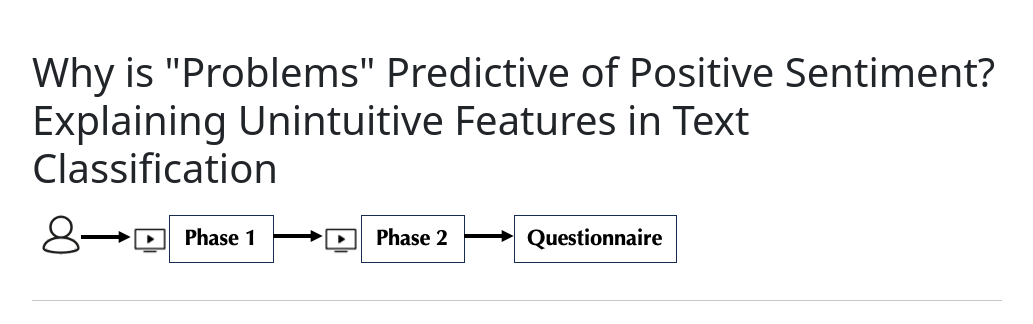
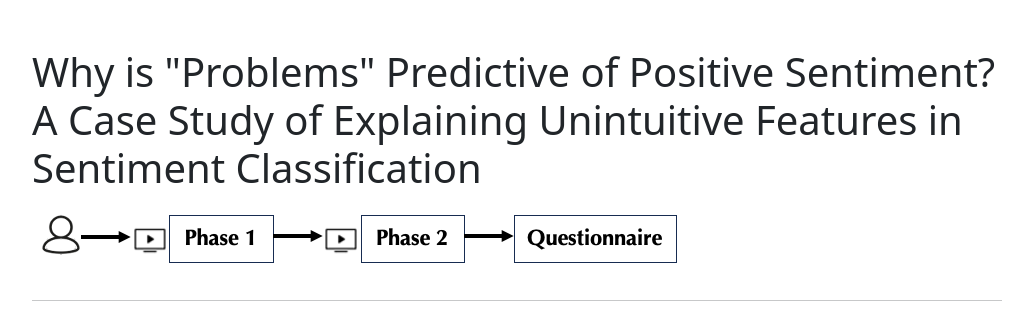
Before and after one commit to q-anonymous1/unintuitive_features_demo, a plain HTML site: page index.html in a window 1280 px wide. Shown: the top 324 px of the page, without its empty margins (123-1156 px from the left). Drawn offline with nearby package versions, Linux system fonts and the light colour scheme.

Commit message:
Update index.html

```diff
--- a/index.html
+++ b/index.html
@@ -17,7 +17,7 @@
         <!-- Begin page content -->
         <main class="flex-shrink-0">
             <div class="container">
-                <h1 class="mt-5">Why is "Problems" Predictive of Positive Sentiment? Explaining Unintuitive Features in Text Classification</h1>
+                <h1 class="mt-5">Why is "Problems" Predictive of Positive Sentiment? A Case Study of Explaining Unintuitive Features in Sentiment Classification</h1>
                 <img src="./other_files/workflow.png" alt="study workflow">
                 <hr>
                 <h2 class="mt-5">Phase 1 Demo (HTML)</h2>
```
